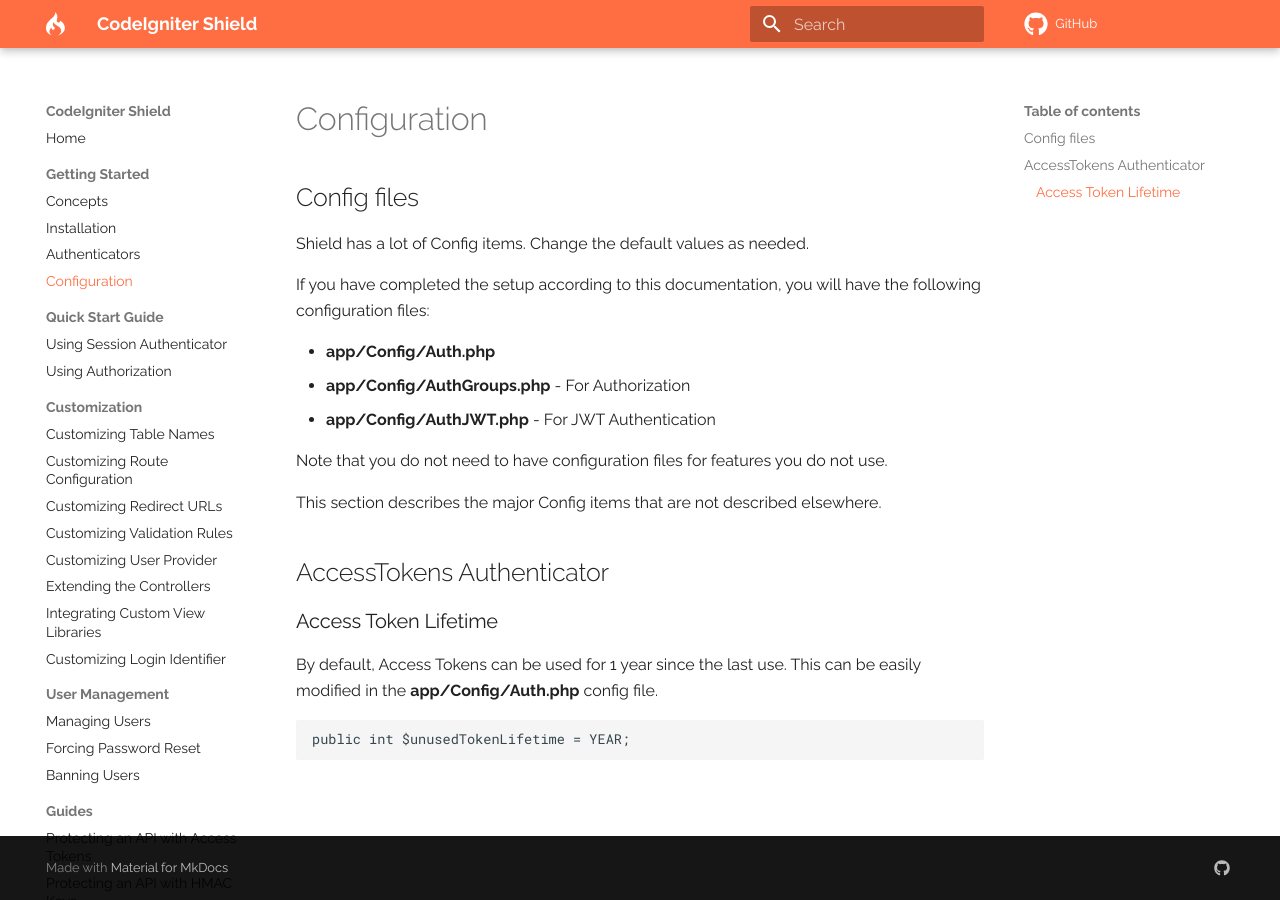
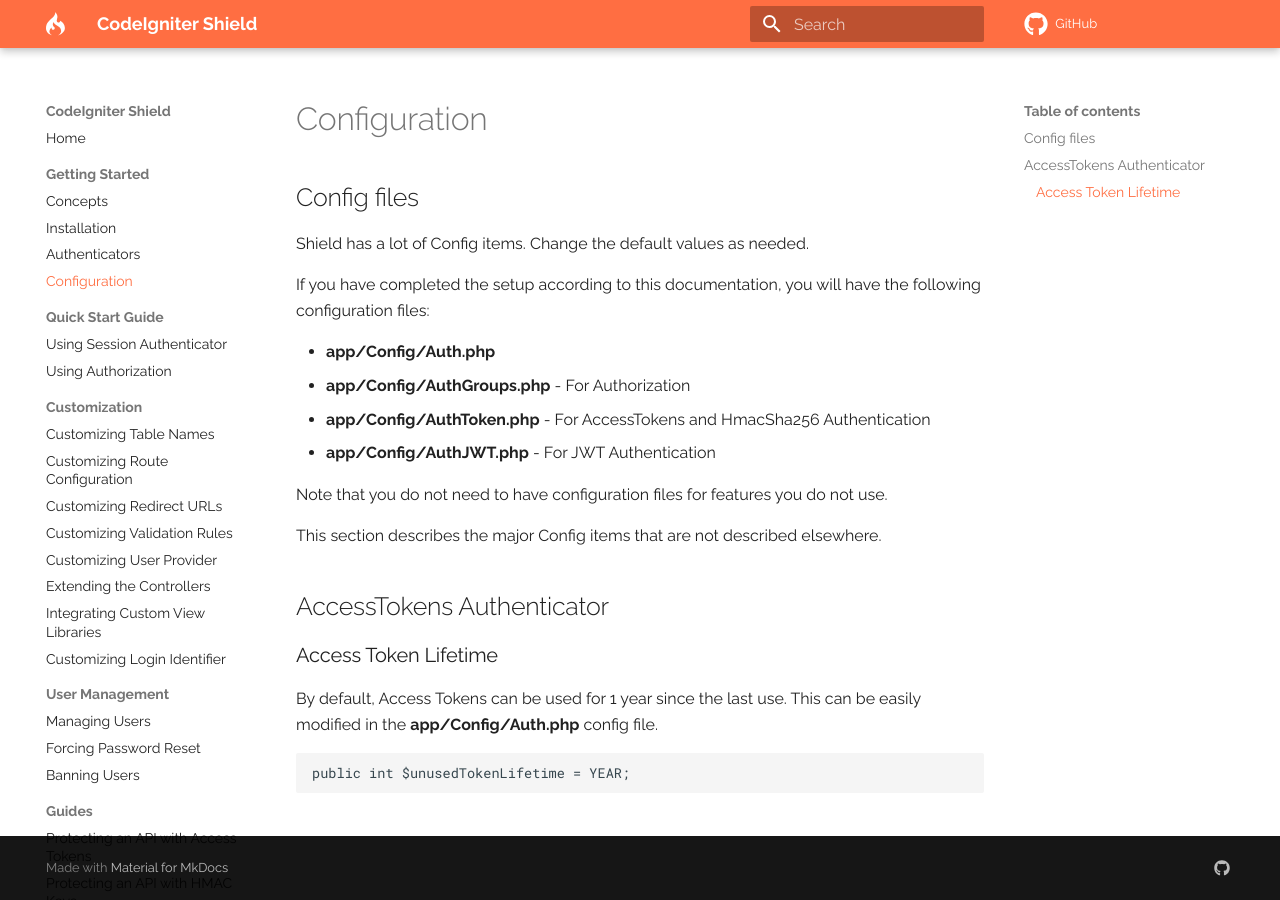
Before and after one commit to codeigniter4/shield, an MkDocs documentation site: the page built from docs/getting_started/configuration.md, in a window 1280 px wide. Built offline with MkDocs 1.6.1 and Material for MkDocs 9.7.7, drawn with Linux system fonts in a browser that asks for light colours; comment, search, counter and statistics services are not loaded; a style sheet for code colours, icons or effects is not loaded.

Commit message:
docs: add about app/Config/AuthToken.php

```diff
--- a/docs/getting_started/configuration.md
+++ b/docs/getting_started/configuration.md
@@ -9,6 +9,7 @@ the following configuration files:
 
 - **app/Config/Auth.php**
 - **app/Config/AuthGroups.php** - For Authorization
+- **app/Config/AuthToken.php** - For AccessTokens and HmacSha256 Authentication
 - **app/Config/AuthJWT.php** - For JWT Authentication
 
 Note that you do not need to have configuration files for features you do not use.
```
